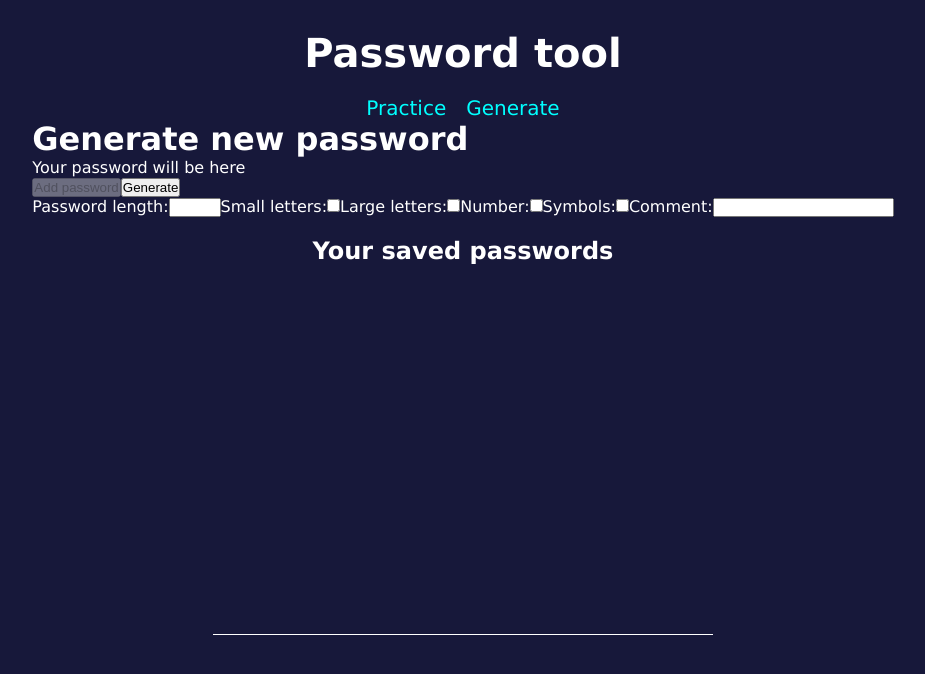
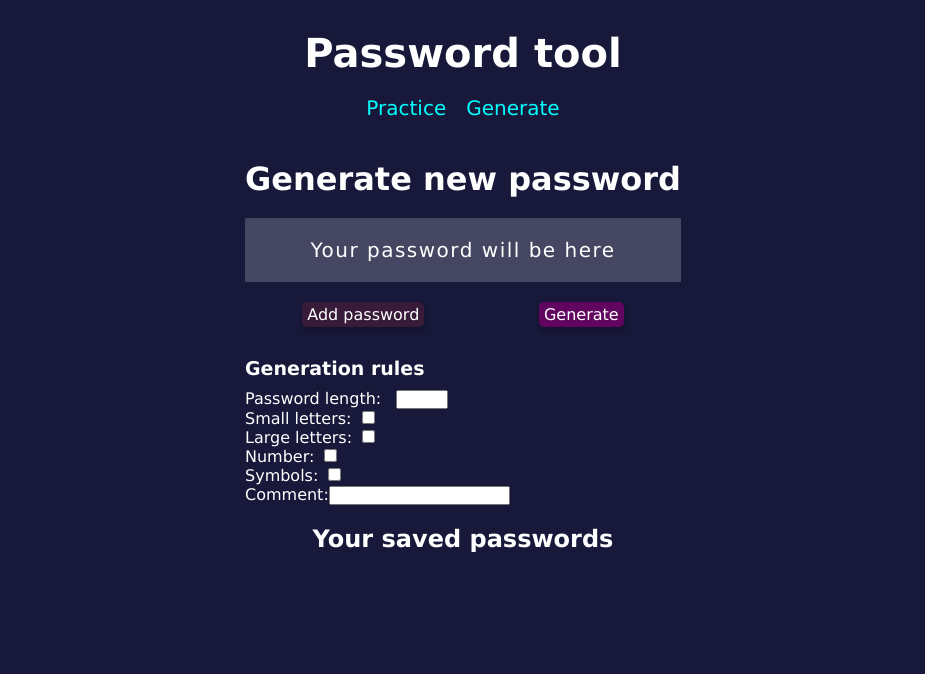
Before and after one commit to szymg2001/password-tool, a React (Vite) app in the folder password-tool/: page /generate in a window 1280 px wide. Shown: the top 674 px of the page, without its empty margins (177-1102 px from the left). Built offline with nearby package versions, Linux system fonts and the light colour scheme.

Commit message:
Created styling for GeneratePassword component

```diff
--- a/password-tool/src/components/GeneratePassword.tsx
+++ b/password-tool/src/components/GeneratePassword.tsx
@@ -1,6 +1,7 @@
 import React from "react";
 import { genRules, password, useAppContext } from "../context/appContext";
 import RuleInput from "./RuleInput";
+import "../css/generate.css";
 
 export default function GeneratePassword() {
   let [password, setPassword] = React.useState<password | null>(null);
@@ -25,20 +26,33 @@ export default function GeneratePassword() {
       <p className="generate-password__result">
         {password ? password.value : "Your password will be here"}
       </p>
+      <div className="generate-password__buttons">
         <button
+          className="default-button"
           disabled={password === null}
           onClick={() => addPassword(password!)}
         >
           Add password
         </button>
-      <button onClick={() => setPassword(generatePassword(rules))}>
+        <button
+          className="default-button"
+          onClick={() => setPassword(generatePassword(rules))}
+        >
           Generate
         </button>
-      <div className="generate-passwords__rules">
-        <label>
-          Password length:
+      </div>
+      <div className="generate-password__rules">
+        <h2>Generation rules</h2>
+        <div className="generate-password__rule-input-container">
+          <label
+            className="generate-password__rule-label"
+            htmlFor="generate-input__length"
+          >
+            Password length:{" "}
+          </label>
           <input
             type="number"
+            id="generate-input__length"
             min={1}
             max={32}
             onChange={(e) =>
@@ -48,7 +62,7 @@ export default function GeneratePassword() {
               }))
             }
           />
-        </label>
+        </div>
         <RuleInput label="Small letters" onCheck={updateRule} />
         <RuleInput label="Large letters" onCheck={updateRule} />
         <RuleInput label="Number" onCheck={updateRule} />
--- a/password-tool/src/components/RuleInput.tsx
+++ b/password-tool/src/components/RuleInput.tsx
@@ -23,9 +23,16 @@ export default function RuleInput({ label, onCheck }: RuleInputProps) {
   };
 
   return (
-    <label>
-      {`${label}:`}
-      <input type="checkbox" onChange={handleCheck} />
-    </label>
+    <div className="generate-password__rule-label-containter">
+      <label
+        className="generate-password__rule-label"
+        htmlFor={`generate-password__rule-input-${label.trim()}`}
+      >{`${label}:`}</label>
+      <input
+        type="checkbox"
+        onChange={handleCheck}
+        id={`generate-password__rule-input-${label.trim()}`}
+      />
+    </div>
   );
 }
--- a/password-tool/src/css/app.css
+++ b/password-tool/src/css/app.css
@@ -5,4 +5,5 @@
   display: flex;
   flex-direction: column;
   align-items: center;
+  overflow: hidden;
 }
--- /dev/null
+++ b/password-tool/src/css/generate.css
@@ -0,0 +1,35 @@
+.generate-password__container {
+  margin-top: 40px;
+}
+
+.generate-password__result {
+  background-color: var(--letter-background);
+  padding: 20px;
+  text-align: center;
+  margin: 20px 0px;
+  font-size: 20px;
+  letter-spacing: 1.5px;
+}
+
+.generate-password__buttons {
+  display: flex;
+  justify-content: space-around;
+  margin-bottom: 20px;
+}
+
+/*RULES*/
+
+.generate-password__rules {
+  display: flex;
+  flex-direction: column;
+}
+
+.generate-password__rules > h2 {
+  font-size: 19px;
+  margin-bottom: 10px;
+  margin-top: 10px;
+}
+
+.generate-password__rule-label {
+  margin-right: 10px;
+}
--- a/password-tool/src/css/main.css
+++ b/password-tool/src/css/main.css
@@ -12,6 +12,7 @@
   --correct-background: rgba(29, 209, 29, 0.2);
   --wrong-background: rgba(255, 0, 0, 0.2);
   --button-bgColor: rgb(97, 5, 97);
+  --button-bgColorDark: rgb(56, 27, 56);
   --button-color: white;
   --blueColor: cyan;
   --lightBlueColor: skyblue;
@@ -36,5 +37,9 @@ body {
 }
 
 .default-button:hover {
-  background-color: purple;
+  background-color: var(--button-bgColor);
 }
+
+.default-button:disabled {
+  background-color: var(--button-bgColorDark);
+}
```
Lines whose indentation alone changed are shown as unchanged.
